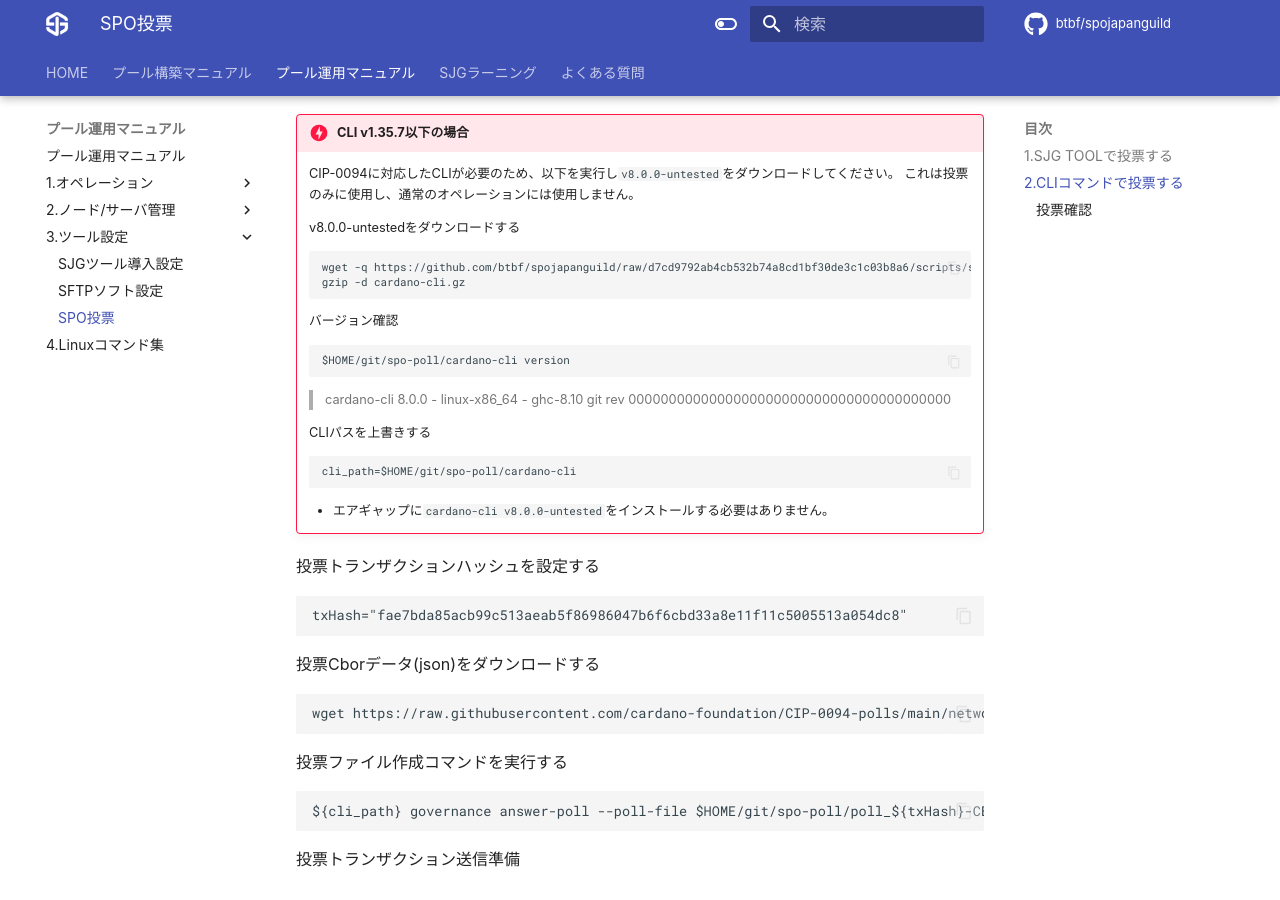
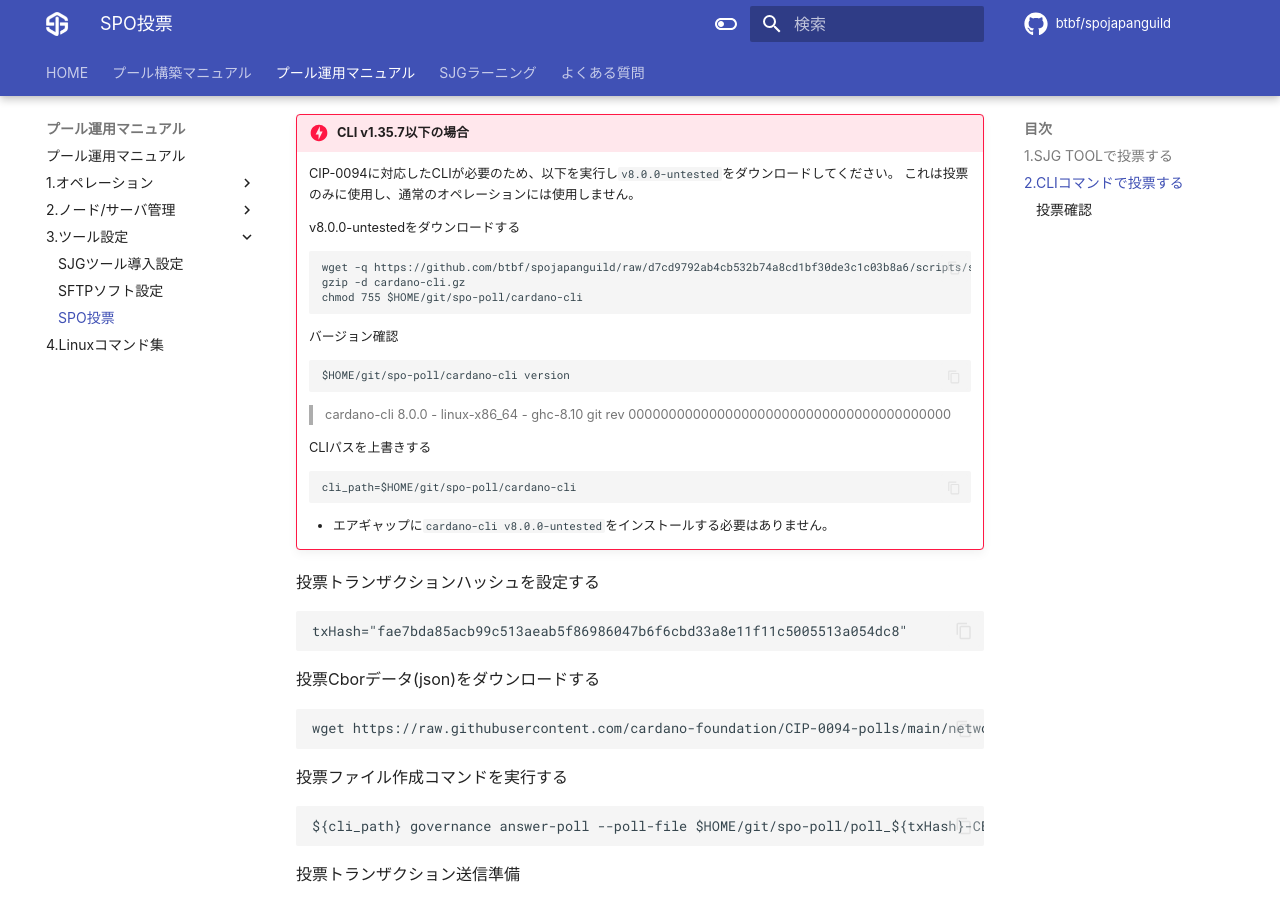
Before and after one commit to btbf/spojapanguild, an MkDocs documentation site: the page built from docs/operation/spo-poll.md, in a window 1280 px wide and 900 px high, scrolled down 1589 px. Built offline with MkDocs 1.6.1 and Material for MkDocs 9.7.7, drawn with Linux system fonts in a browser that asks for light colours; comment, search, counter and statistics services are not loaded.

Commit message:
chmod 755 added

````diff
--- a/docs/operation/spo-poll.md
+++ b/docs/operation/spo-poll.md
@@ -63,6 +63,7 @@ mkdir $HOME/git/spo-poll && cd $HOME/git/spo-poll
     ```
     wget -q https://github.com/btbf/spojapanguild/raw/d7cd9792ab4cb532b74a8cd1bf30de3c1c03b8a6/scripts/spo-poll/cardano-cli.gz
     gzip -d cardano-cli.gz
+    chmod 755 $HOME/git/spo-poll/cardano-cli
     ```
     バージョン確認
     ```
````
